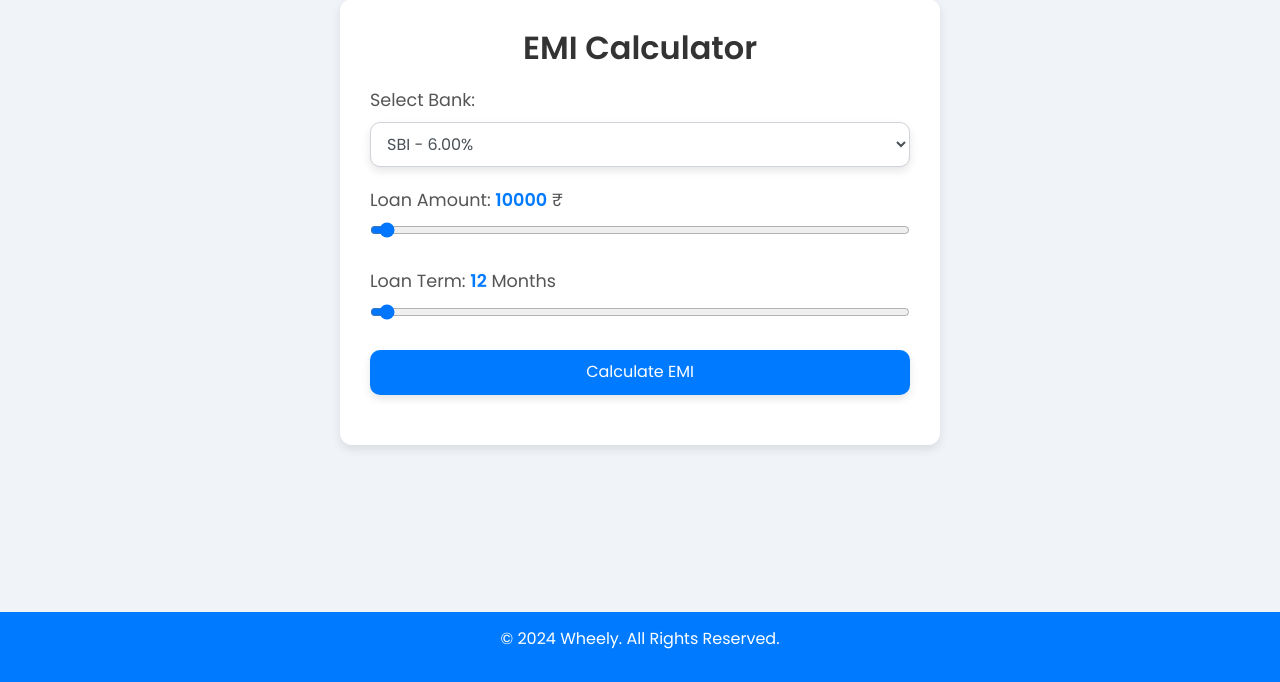
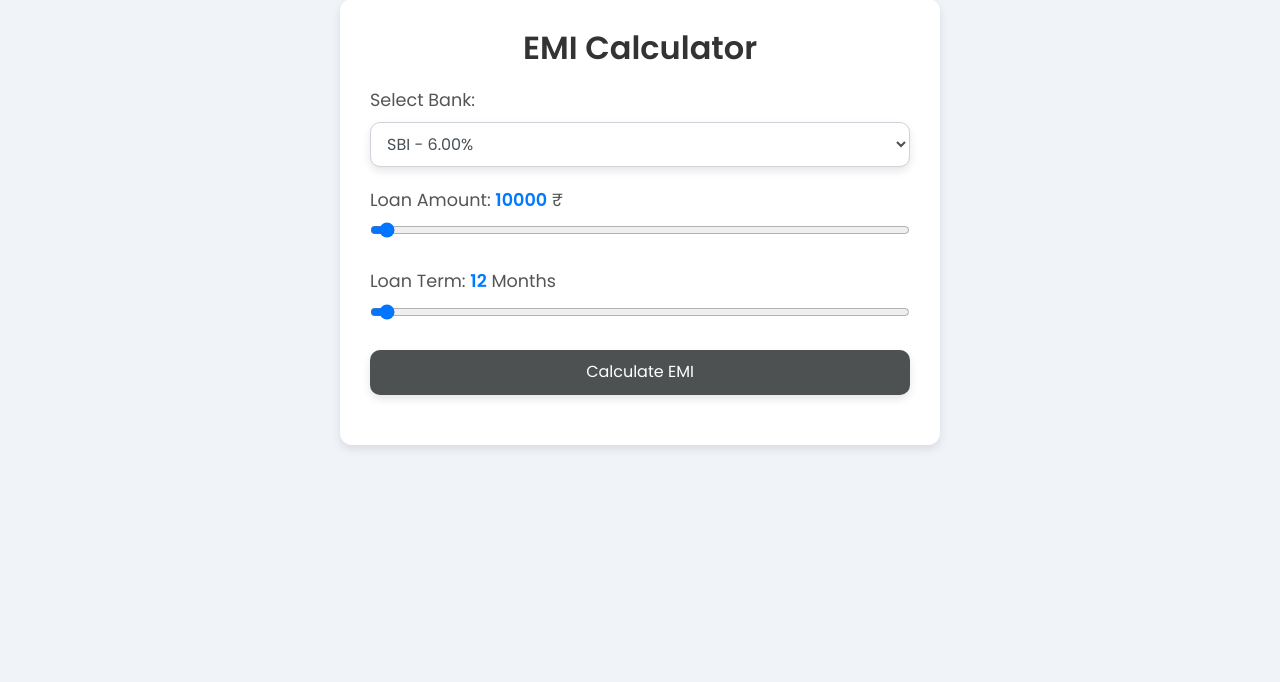
Before and after one commit to Kushkolhe411/wheely-price-predictor, a Flask app: page /EMI in a window 1280 px wide. Shown: the part 118-800 px from the top of the page. Run offline with Flask 2, Linux system fonts and the light colour scheme; parts of the project's set-up code (start-up, migrations or seed data) failed here and were passed over; some libraries are stand-ins or nearby versions.

Commit message:
Background changed

```diff
--- a/templates/EMI.html
+++ b/templates/EMI.html
@@ -161,14 +161,14 @@
         }
 
         .btn-primary {
-            background-color: #007bff;
+            background-color: #4e5152;
             color: white;
             border: none;
             transition: all 0.3s ease;
         }
 
         .btn-primary:hover {
-            background-color: #0056b3;
+            background-color: #020303;
             transform: scale(1.05);
         }
 
@@ -193,16 +193,6 @@
             border-radius: 10px;
         }
 
-        footer {
-            background-color: #007bff;
-            color: white;
-            padding: 15px;
-            text-align: center;
-            font-size: 1rem;
-            position: absolute;
-            width: 100%;
-            bottom: 0;
-        }
 
         .form-control, .slider {
             margin-bottom: 20px;
@@ -277,10 +267,6 @@
     </div>
 </div>
 
-<footer>
-    <p>&copy; 2024 Wheely. All Rights Reserved.</p>
-</footer>
-
 <script>
     function calculateEMI() {
         var loanAmount = parseFloat(document.getElementById('loanAmount').value);
--- a/templates/about.html
+++ b/templates/about.html
@@ -149,7 +149,7 @@ body .navbar {
         }
 
         .card-header {
-            background-color: #007bff;
+            background-color: #020303;
             color: #ffffff;
             padding: 20px;
             border-radius: 10px 10px 0 0;
--- a/templates/profile.html
+++ b/templates/profile.html
@@ -161,7 +161,7 @@
         margin-bottom: 10px;
       }
       .table thead {
-        background-color: #007bff;
+        background-color: #020303;
         color: white;
       }
       .table td, .table th {
```
Also changed, not shown: templates/contact.html (+2 -37 lines).
